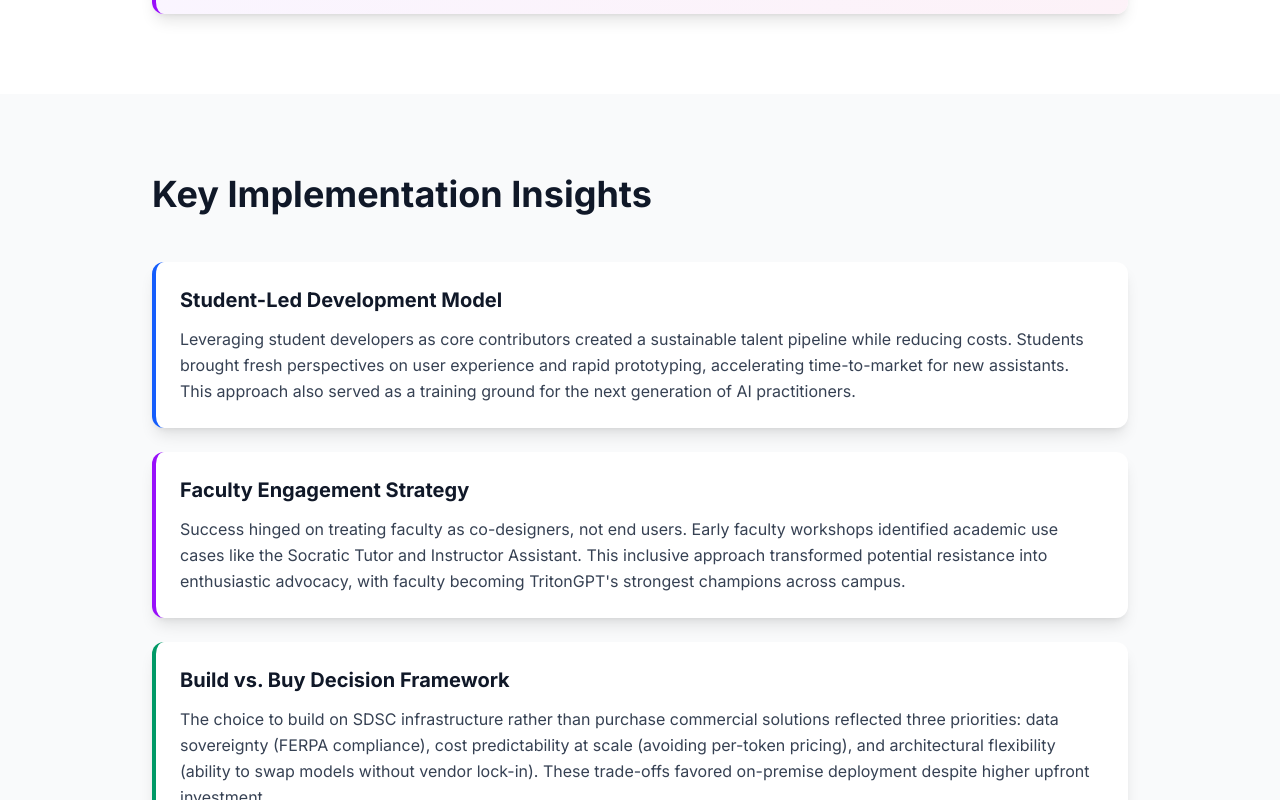
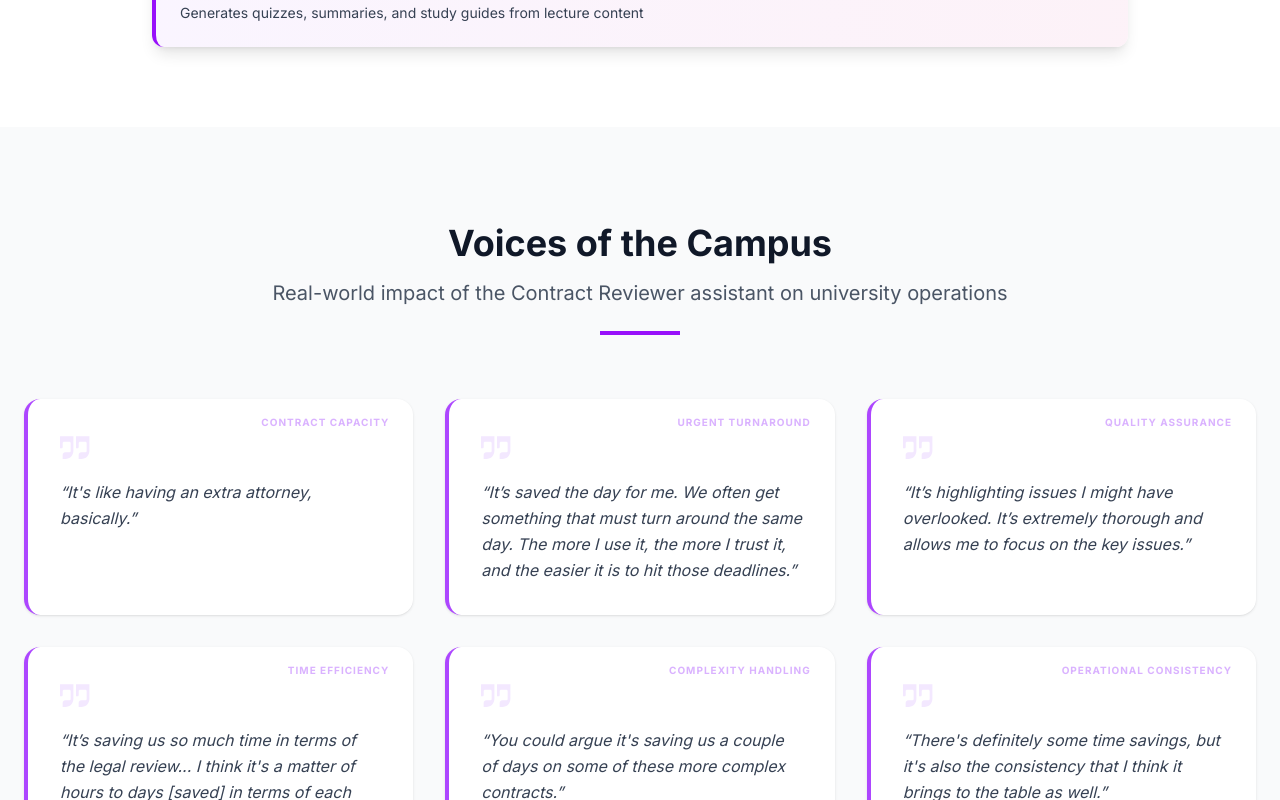
Before and after one commit to bpollak/brettpollak-website, a Next.js app: page /tritongpt in a window 1280 px wide. Shown: the part 5320-6120 px from the top of the page. Built offline with nearby package versions, Linux system fonts and the light colour scheme.

Commit message:
Add customer pull quotes and testimonials to TritonGPT section

```diff
--- a/app/tritongpt/page.tsx
+++ b/app/tritongpt/page.tsx
@@ -327,7 +327,10 @@ export default function TritonGPT() {
                   <h4 className="font-bold text-gray-900 group-hover:text-purple-600 transition-colors">Contract Reviewer</h4>
                 </div>
                 <p className="text-sm text-gray-600 mb-2 ml-11">91% time savings for NDAs/T&Cs</p>
-                <div className="text-xs text-gray-500 ml-11">120 min → 11 min average</div>
+                <div className="text-xs text-gray-500 ml-11 mb-3">120 min → 11 min average</div>
+                <div className="ml-11 border-l-2 border-purple-100 pl-4 py-1">
+                  <p className="text-[10px] text-gray-500 italic leading-tight">“It&apos;s like having an extra attorney, basically.”</p>
+                </div>
               </div>
 
               <div className="card-3d bg-white border-2 border-gray-200 rounded-xl p-6 hover:border-emerald-500 hover:shadow-lg transition-all group delay-200">
@@ -385,6 +388,67 @@ export default function TritonGPT() {
                 </div>
               </div>
             </div>
+          </div>
+        </div>
+      </section>
+
+      {/* User Testimonials Section */}
+      <section className="bg-gray-50 py-24">
+        <div className="max-w-7xl mx-auto px-6">
+          <div className="text-center mb-16 animate-fade-in">
+            <h2 className="text-4xl font-bold text-gray-900 mb-4">Voices of the Campus</h2>
+            <p className="text-xl text-gray-600 max-w-3xl mx-auto">Real-world impact of the Contract Reviewer assistant on university operations</p>
+            <div className="w-20 h-1 bg-purple-600 mx-auto mt-6"></div>
+          </div>
+
+          <div className="grid md:grid-cols-2 lg:grid-cols-3 gap-8">
+            {[
+              {
+                text: "“It's like having an extra attorney, basically.”",
+                context: "Contract Capacity"
+              },
+              {
+                text: "“It’s saved the day for me. We often get something that must turn around the same day. The more I use it, the more I trust it, and the easier it is to hit those deadlines.”",
+                context: "Urgent Turnaround"
+              },
+              {
+                text: "“It’s highlighting issues I might have overlooked. It’s extremely thorough and allows me to focus on the key issues.”",
+                context: "Quality Assurance"
+              },
+              {
+                text: "“It’s saving us so much time in terms of the legal review... I think it's a matter of hours to days [saved] in terms of each contract.”",
+                context: "Time Efficiency"
+              },
+              {
+                text: "“You could argue it's saving us a couple of days on some of these more complex contracts.”",
+                context: "Complexity Handling"
+              },
+              {
+                text: "“There's definitely some time savings, but it's also the consistency that I think it brings to the table as well.”",
+                context: "Operational Consistency"
+              },
+              {
+                text: "“It's enabling me to work on other things... I can run the tool, jump on something else, and then go back. It only takes minutes to process the contract.”",
+                context: "Parallel Processing"
+              },
+              {
+                text: "“This is going to free me up to spend time on strategic relationships with suppliers.”",
+                context: "Strategic Focus"
+              }
+            ].map((item, index) => (
+              <div
+                key={index}
+                className="card-3d bg-white p-8 rounded-2xl shadow-sm border-l-4 border-purple-500 hover:shadow-xl transition-all group relative animate-slide-up"
+              >
+                <div className="absolute top-4 right-6 text-[10px] font-bold text-purple-300 uppercase tracking-widest group-hover:text-purple-500 transition-colors">
+                  {item.context}
+                </div>
+                <svg className="w-8 h-8 text-purple-100 mb-4" fill="currentColor" viewBox="0 0 24 24">
+                  <path d="M14.017 21L14.017 18C14.017 16.8954 14.9124 16 16.017 16H19.017C19.5693 16 20.017 15.5523 20.017 15V9C20.017 8.44772 19.5693 8 19.017 8H15.017C14.4647 8 14.017 8.44772 14.017 9V12C14.017 12.5523 13.5693 13 13.017 13H12.017V4H22.017V15C22.017 18.3137 19.3307 21 16.017 21H14.017ZM2.01697 21L2.01697 18C2.01697 16.8954 2.9124 16 4.01697 16H7.01697C7.56925 16 8.01697 15.5523 8.01697 15V9C8.01697 8.44772 7.56925 8 7.01697 8H3.01697C2.46468 8 2.01697 8.44772 2.01697 9V12C2.01697 12.5523 1.56925 13 1.01697 13H0.0169678V4H10.017V15C10.017 18.3137 7.33068 21 4.01697 21H2.01697Z" />
+                </svg>
+                <p className="text-gray-700 italic leading-relaxed relative z-10">{item.text}</p>
+              </div>
+            ))}
           </div>
         </div>
       </section>
```
